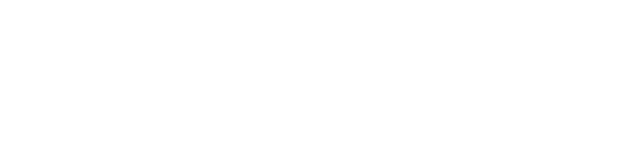
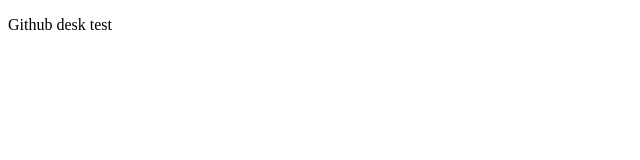
Before and after one commit to sebbe1236/Sebastian-Kvaalsvoll-css-frameworks-ma1, a plain HTML site: page index.html in a window 1280 px wide. Shown: the whole page, without its empty margins (0-640 px from the left). Drawn offline with Linux system fonts and the light colour scheme.

Commit message:
Update index.html

```diff
--- a/index.html
+++ b/index.html
@@ -6,5 +6,7 @@
     <meta name="viewport" content="width=device-width, initial-scale=1.0" />
     <title>CSS frameworks module assignment 1</title>
   </head>
-  <body></body>
+  <body>
+    <p>Github desk test</p>
+  </body>
 </html>
```
